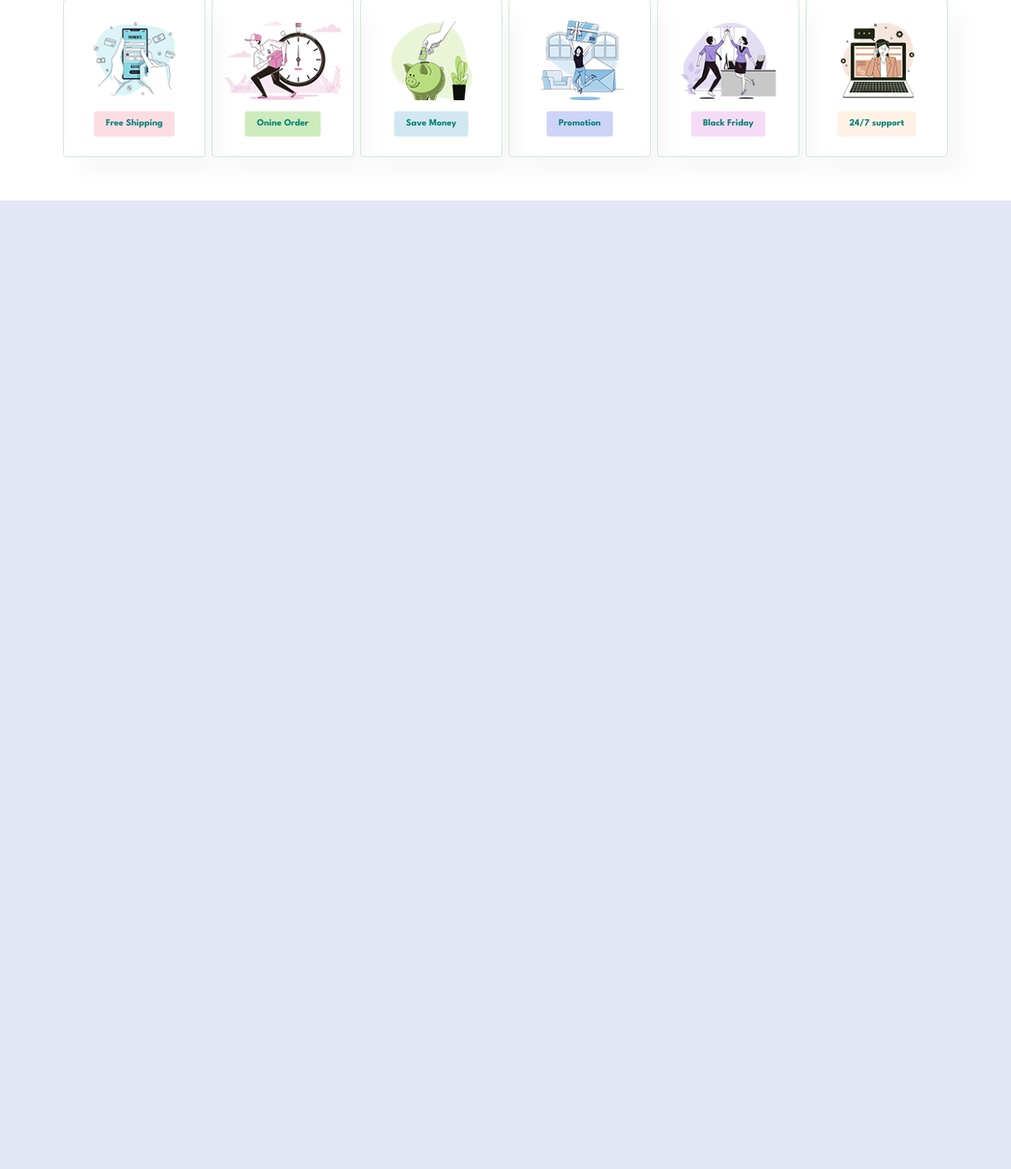
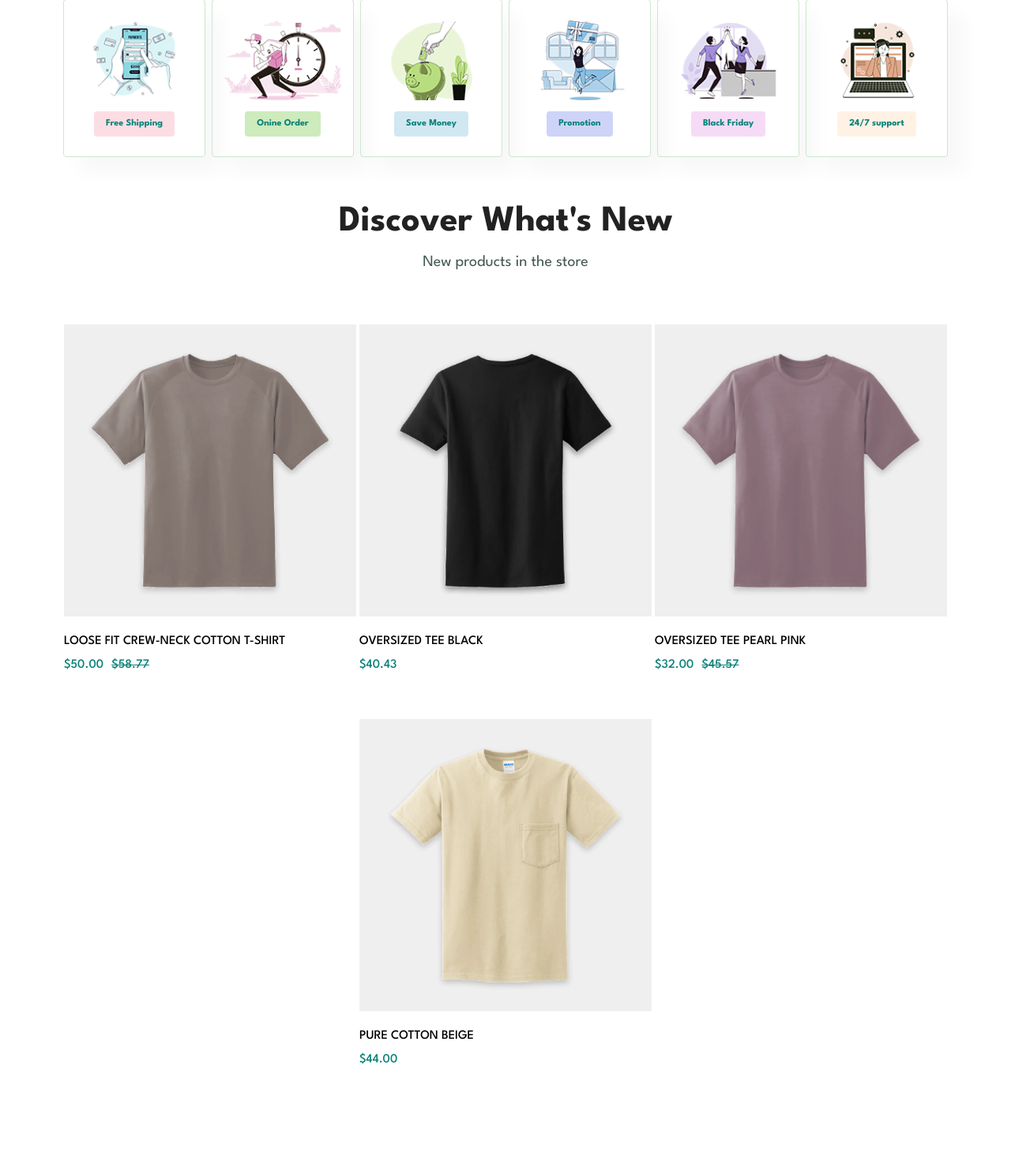
Before and after one commit to museeskinder/online-shopping, a PHP site: page / in a window 1280 px wide. Shown: the part 930-2411 px from the top of the page at 79% size. Before the commit the page ends 1184 px from the top, so only its background shows below. Run offline with PHP 8.4, Linux system fonts and the light colour scheme; some libraries are stand-ins or nearby versions.

Commit message:
discover section

```diff
--- a/index.html
+++ b/index.html
@@ -68,6 +68,42 @@
             <h6>24/7 support</h6>
         </div>
       </section>
+
+      <!-- Discover Section-->
+       <section id="discover">
+        <h2>Discover What's New</h2>
+        <p>New products in the store</p>
+        <div class="dis-container">
+            <div class="dis">
+                <img src="images/Discover/loosefit_crew-neck_cotton-grey.webp" alt="loose fit crew-neck cotton color grey">
+                <div class="des">
+                    <span>loose fit crew-neck cotton T-Shirt</span>
+                    <span>$50.00<span class="del">$58.77</span></span>
+                </div>
+            </div>
+            <div class="dis">
+                <img src="images/Discover/oversized-tee-black.webp" alt="oversized-tee-black">
+                <div class="des">
+                    <span>oversized tee black</span>
+                    <span>$40.43</span>
+                </div>
+            </div>
+            <div class="dis">
+                <img src="images/Discover/oversized-tee-pearl-pink.webp" alt="oversized-tee-pearl-pink">
+                <div class="des">
+                    <span>oversized tee pearl pink</span>
+                    <span>$32.00<span class="del">$45.57</span></span>
+                </div>
+            </div>
+            <div class="dis">
+                <img src="images/Discover/pure-cottton-biege.webp" alt="pure-cottton-beige">
+                <div class="des">
+                    <span>pure cotton beige</span>
+                    <span>$44.00</span>
+                </div>
+            </div>
+        </div>
+       </section>
     <script src="script.js"></script>
 </body>
 </html>
--- a/style.css
+++ b/style.css
@@ -225,3 +225,52 @@ p {
     font-size: 16px;
     font-weight: 300;
 }
+
+#discover h2, #discover p {
+    text-align: center;
+}
+
+#discover p {
+    font-size: 20px;
+    font-family: 'Tangerine' cursive;
+}
+
+#discover .dis-container {
+    display: flex;
+    align-items: center;
+    justify-content: center;
+    flex-wrap: wrap;
+    margin: 70px 0;
+}
+
+#discover .dis-container .dis {
+    height: 500px;
+    width: 370px;
+    margin: 0 2px;
+}
+
+#discover .dis-container .dis .des {
+    padding: 20px 0;
+    position: relative;
+}
+
+#discover .dis-container .dis .des span {
+    text-transform: uppercase;
+    font-weight: 500;
+}
+
+#discover .dis-container .dis .des span:nth-child(2) {
+    display: block;
+    color: #088178;
+    margin: 15px 0;
+}
+
+#discover .dis-container .dis .des span .del {
+    text-decoration: line-through;
+    margin-left: 10px;
+}
+
+#discover .dis-container .dis img {
+    width: 100%;
+    height: auto;
+}
```
